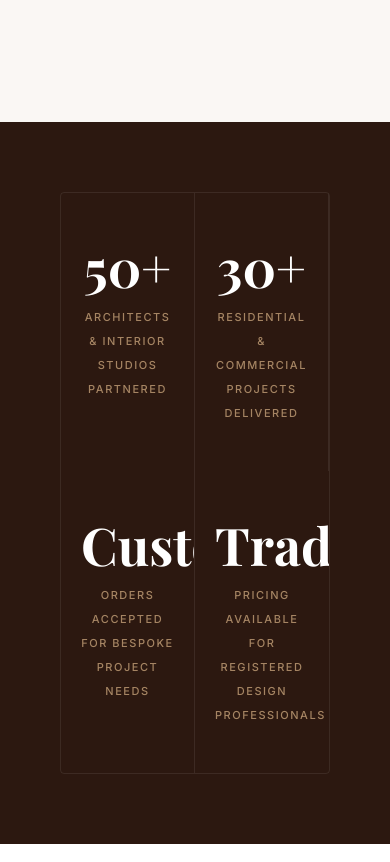
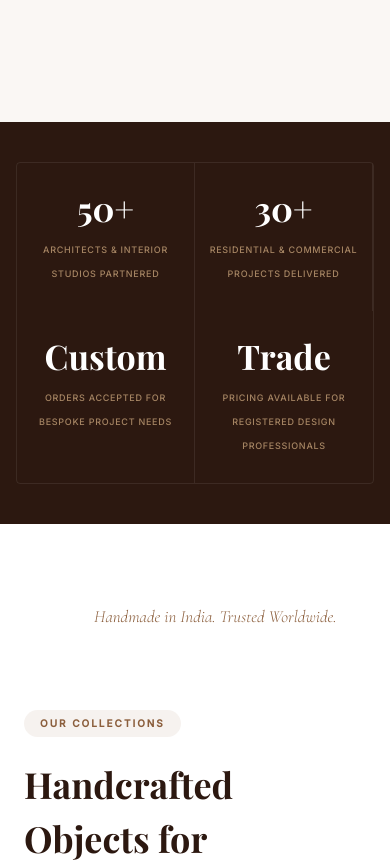
Before and after one commit to lordspi/theowlartisans, a Next.js app: page / in a window 390 px wide. Shown: the part 1520-2382 px from the top of the page. Built offline with nearby package versions, Linux system fonts and the light colour scheme; a web font is replaced by a local one.

Commit message:
fix: shrink stats section on mobile so labels don't get cut off

```diff
--- a/app/globals.css
+++ b/app/globals.css
@@ -195,6 +195,11 @@ footer{padding:60px 60px 36px;background:#faf7f4;border-top:1px solid rgba(44,24
   .hero-content,.sourcing,.products,.process,.perks,.sustain,.faq,.final-cta,.order{padding-left:24px;padding-right:24px}
   .hero h1{font-size:40px}
   .stats-inner{grid-template-columns:1fr 1fr}
+  .stat{padding:28px 12px}
+  .stat-num,.stat-text{font-size:34px}
+  .stat-label{font-size:9px;letter-spacing:0.08em}
+  .stat-sub{font-size:9px}
+  .stats{padding:40px 16px}
   .products-grid,.steps,.perks-grid,.sustain-inner,.form-row{grid-template-columns:1fr}
   .footer-top{flex-direction:column}
   .footer-links-cols{flex-wrap:wrap;gap:32px}
```
